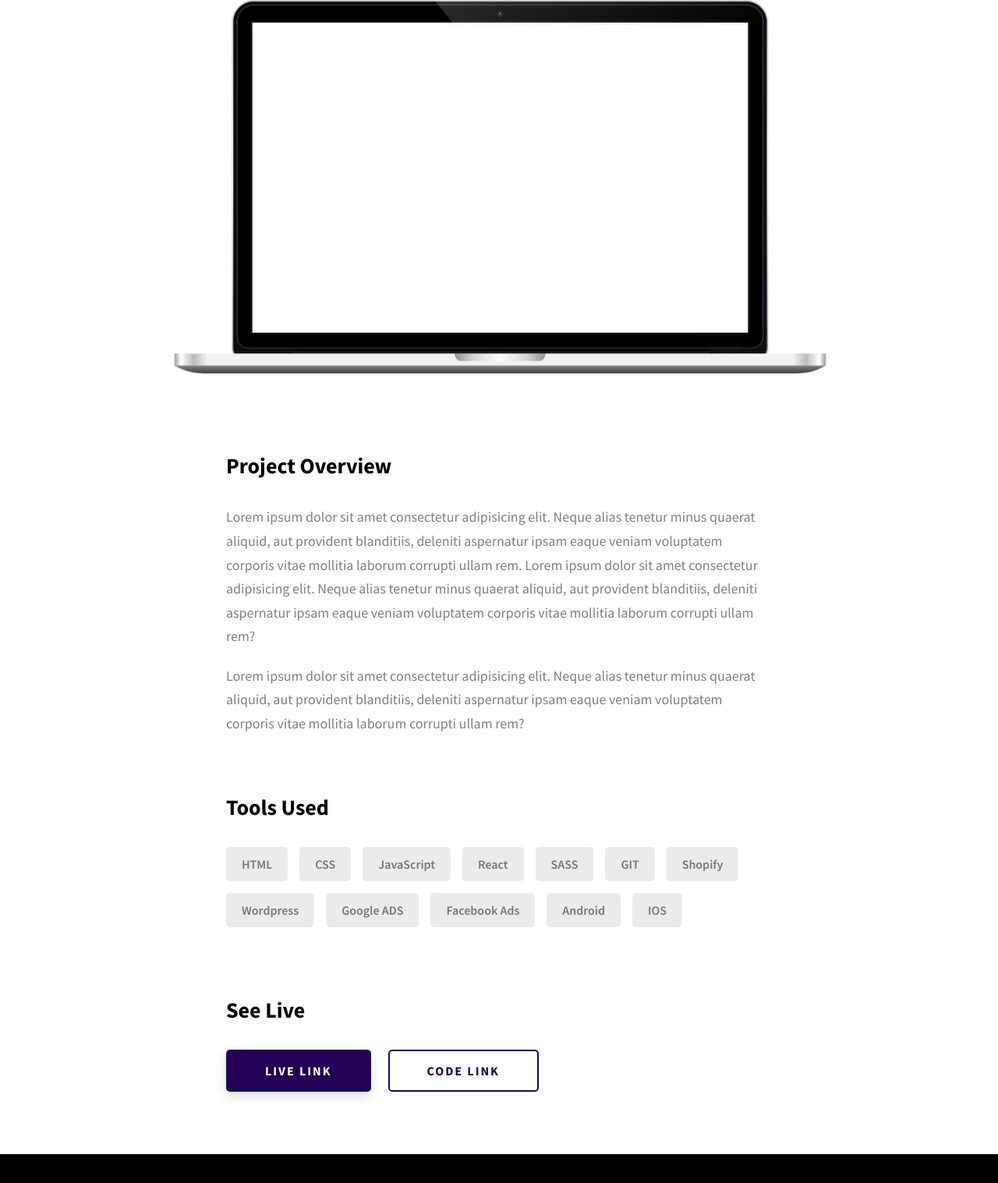
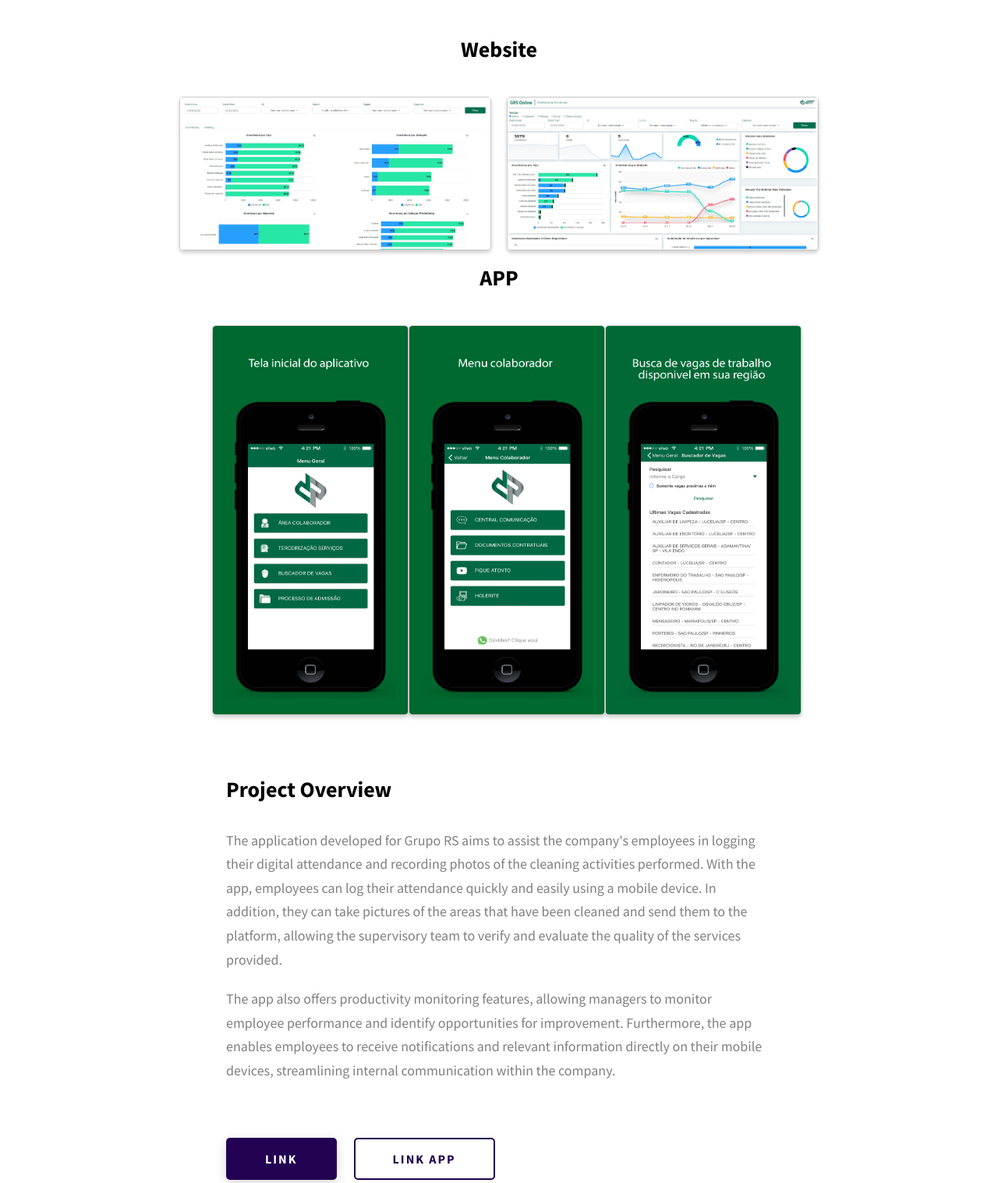
Before and after one commit to guinalcantara/aboutme, a website: page project-grsonline.html in a window 1280 px wide. Shown: the part 829-2346 px from the top of the page at 78% size. Drawn offline with Linux system fonts and the light colour scheme.

Commit message:
ajustes de textos e imagens

```diff
--- a/css/style.css
+++ b/css/style.css
@@ -296,8 +296,8 @@ textarea {
           object-fit: contain;
           display: block;
           margin-bottom: 10px;
-          border-radius: 5px; /* adicione uma borda quadrada com 5px de raio */
-          box-shadow: 0px 3px 5px rgba(0, 0, 0, 0.2); /* adicione uma sombra suave */
+          border-radius: 5px;
+          box-shadow: 0px 3px 5px rgba(0, 0, 0, 0.2);
         }
 
         .project-title {
@@ -415,6 +415,29 @@ textarea {
     @media only screen and (max-width: 37.5em) {
       .contact__btn {
         width: 100%; } }
+
+.prints {
+          display: flex;
+          flex-direction: column;
+          justify-content: center;
+          align-items: center;
+}
+.imagens-site, .imagens-app {
+          display: flex;
+          flex-direction: row;
+          justify-content: center;
+          align-items: center;
+          flex-wrap: wrap;
+}
+.imagens-site img, .imagens-app img {
+          width: 100%;
+          max-width: 400px;
+          max-height: 500px;
+          margin: 10px;
+          border: 1px solid #ccc;
+          border-radius: 5px;
+          box-shadow: 0px 3px 5px rgba(0, 0, 0, 0.2);
+}
 
 .project-cs-hero {
   color: #fff;
--- a/project-grsonline.html
+++ b/project-grsonline.html
@@ -4,7 +4,7 @@
     <meta charset="UTF-8" />
     <meta name="viewport" content="width=device-width, initial-scale=1.0" />
     <meta http-equiv="X-UA-Compatible" content="ie=edge" />
-    <title>Case Study of Project 1</title>
+    <title>Grupo RS</title>
     <meta name="description" content="Case study page of Project" />
 
     <link rel="stylesheet" href="css/style.css" />
@@ -77,16 +77,16 @@
     </header>
     <section class="project-cs-hero">
       <div class="project-cs-hero__content">
-        <h1 class="heading-primary">Project 1</h1>
+        <h1 class="heading-primary">Grupo RS</h1>
         <div class="project-cs-hero__info">
           <p class="text-primary">
-            Lorem ipsum dolor sit amet consectetur adipisicing elit. Dignissimos
-            in numquam incidunt earum quaerat cum fuga, atque similique natus
-            nobis sit.
+            This APP was developed to assist the general public in finding job opportunities in the service sector,
+            helping them search for available job vacancies in their region. In addition to this support,
+            it is possible to request and hire cleaning, sanitation, and related services.
           </p>
         </div>
         <div class="project-cs-hero__cta">
-          <a href="#" class="btn btn--bg" target="_blank">Live Link</a>
+          <a href="https://grupors.grsonline.com.br/Admin" class="btn btn--bg" target="_blank">Link</a>
         </div>
       </div>
     </section>
@@ -94,62 +94,50 @@
       <div class="main-container">
         <div class="project-details__content">
           <div class="project-details__showcase-img-cont">
-            <img
-              src="./assets/jpeg/project-mockup-example.jpeg"
-              alt="Project Image"
-              class="project-details__showcase-img"
-            />
+            <section class="prints">
+              <h2 class="project-details__content-title">Website</h2>
+              <div class="imagens-site">
+                <a href="assets/jpeg/clients/grsonline/site_01.jpg" data-lightbox="imagens-site"><img src="assets/jpeg/clients/grsonline/site_01.jpg" alt="Print do Site"></a>
+                <a href="assets/jpeg/clients/grsonline/site_02.jpg" data-lightbox="imagens-site"><img src="assets/jpeg/clients/grsonline/site_02.jpg" alt="Print do Site"></a>
+              </div>
+            </section>
+
+            <section class="prints">
+              <h2 class="project-details__content-title">APP</h2>
+              <div class="imagens-app">
+                <a href="assets/jpeg/clients/grsonline/app_01.jpg" data-lightbox="imagens-app"><img src="assets/jpeg/clients/grsonline/app_01.jpg" alt="Print do App"></a>
+                <a href="assets/jpeg/clients/grsonline/app_02.jpg" data-lightbox="imagens-app"><img src="assets/jpeg/clients/grsonline/app_02.jpg" alt="Print do App"></a>
+                <a href="assets/jpeg/clients/grsonline/app_03.jpg" data-lightbox="imagens-app"><img src="assets/jpeg/clients/grsonline/app_03.jpg" alt="Print do App"></a>
+              </div>
+            </section>
           </div>
           <div class="project-details__content-main">
             <div class="project-details__desc">
               <h3 class="project-details__content-title">Project Overview</h3>
               <p class="project-details__desc-para">
-                Lorem ipsum dolor sit amet consectetur adipisicing elit. Neque
-                alias tenetur minus quaerat aliquid, aut provident blanditiis,
-                deleniti aspernatur ipsam eaque veniam voluptatem corporis vitae
-                mollitia laborum corrupti ullam rem. Lorem ipsum dolor sit amet
-                consectetur adipisicing elit. Neque alias tenetur minus quaerat
-                aliquid, aut provident blanditiis, deleniti aspernatur ipsam
-                eaque veniam voluptatem corporis vitae mollitia laborum corrupti
-                ullam rem?
+                The application developed for Grupo RS aims to assist the company's employees in logging their
+                digital attendance and recording photos of the cleaning activities performed.
+                With the app, employees can log their attendance quickly and easily using a mobile device.
+                In addition, they can take pictures of the areas that have been cleaned and send them to the platform,
+                allowing the supervisory team to verify and evaluate the quality of the services provided.
               </p>
               <p class="project-details__desc-para">
-                Lorem ipsum dolor sit amet consectetur adipisicing elit. Neque
-                alias tenetur minus quaerat aliquid, aut provident blanditiis,
-                deleniti aspernatur ipsam eaque veniam voluptatem corporis vitae
-                mollitia laborum corrupti ullam rem?
+                The app also offers productivity monitoring features, allowing managers to monitor employee
+                performance and identify opportunities for improvement. Furthermore, the app enables employees to receive notifications
+                and relevant information directly on their mobile devices,
+                streamlining internal communication within the company.
               </p>
             </div>
-            <div class="project-details__tools-used">
-              <h3 class="project-details__content-title">Tools Used</h3>
-              <div class="skills">
-                <div class="skills__skill">HTML</div>
-                <div class="skills__skill">CSS</div>
-                <div class="skills__skill">JavaScript</div>
-                <div class="skills__skill">React</div>
-                <div class="skills__skill">SASS</div>
-                <div class="skills__skill">GIT</div>
-                <div class="skills__skill">Shopify</div>
-                <div class="skills__skill">Wordpress</div>
-                <div class="skills__skill">Google ADS</div>
-                <div class="skills__skill">Facebook Ads</div>
-                <div class="skills__skill">Android</div>
-                <div class="skills__skill">IOS</div>
-              </div>
-            </div>
+
             <div class="project-details__links">
-              <h3 class="project-details__content-title">See Live</h3>
-              <a
-                href="#"
+              <a href="https://grupors.grsonline.com.br/Admin"
                 class="btn btn--med btn--theme project-details__links-btn"
-                target="_blank"
-                >Live Link</a
+                target="_blank">Link</a
               >
-              <a
-                href="#"
+              <a href="https://apps.apple.com/us/app/grs-online/id1517123303"
                 class="btn btn--med btn--theme-inv project-details__links-btn"
                 target="_blank"
-                >Code Link</a
+                >Link App</a
               >
             </div>
           </div>
```
Also changed, not shown: index.html (+20 -17 lines), assets/jpeg/clients/3tambores.jpg (added), assets/jpeg/clients/ebrafim.jpg (added), assets/jpeg/clients/grsonline/app_01.jpg (added), assets/jpeg/clients/grsonline/app_02.jpg (added), assets/jpeg/clients/grsonline/app_03.jpg (added), assets/jpeg/clients/grsonline/site_01.jpg (added), assets/jpeg/clients/grsonline/site_02.jpg (added), assets/jpeg/clients/millenium.jpg (added).
